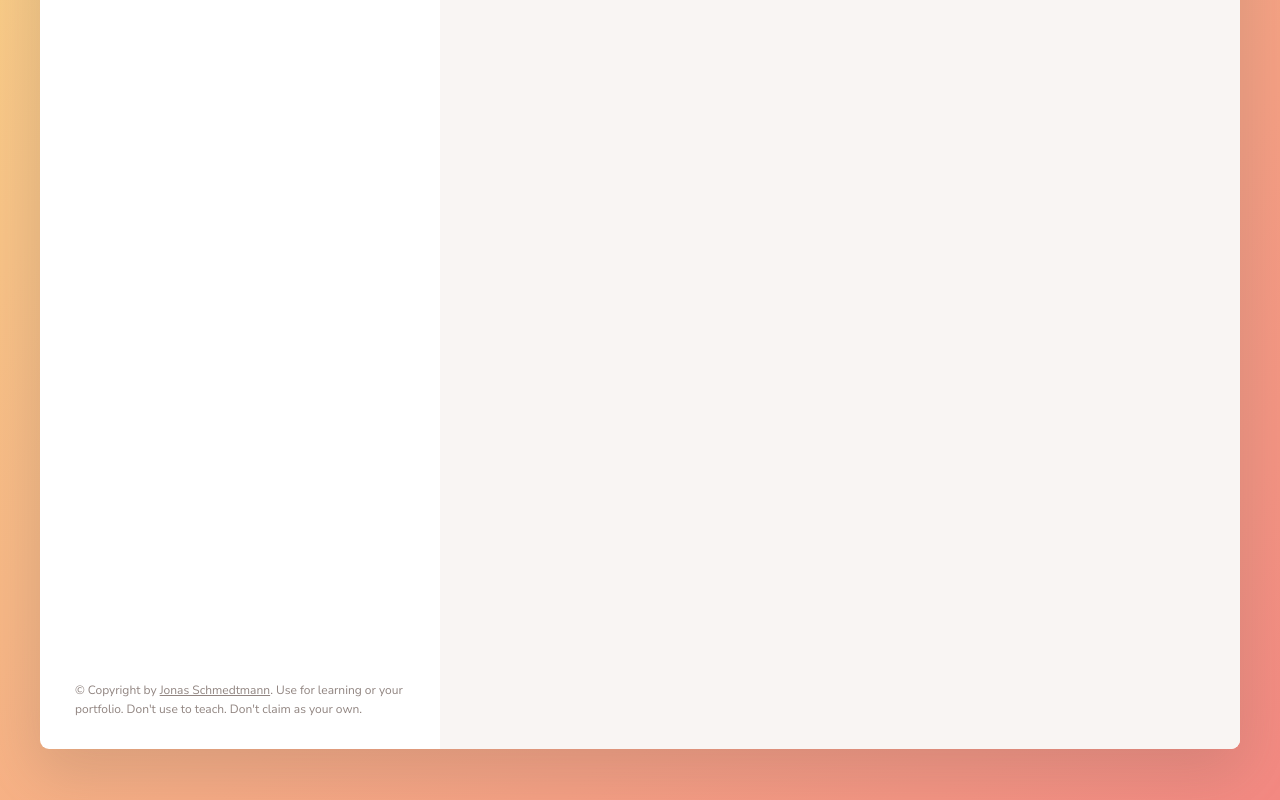
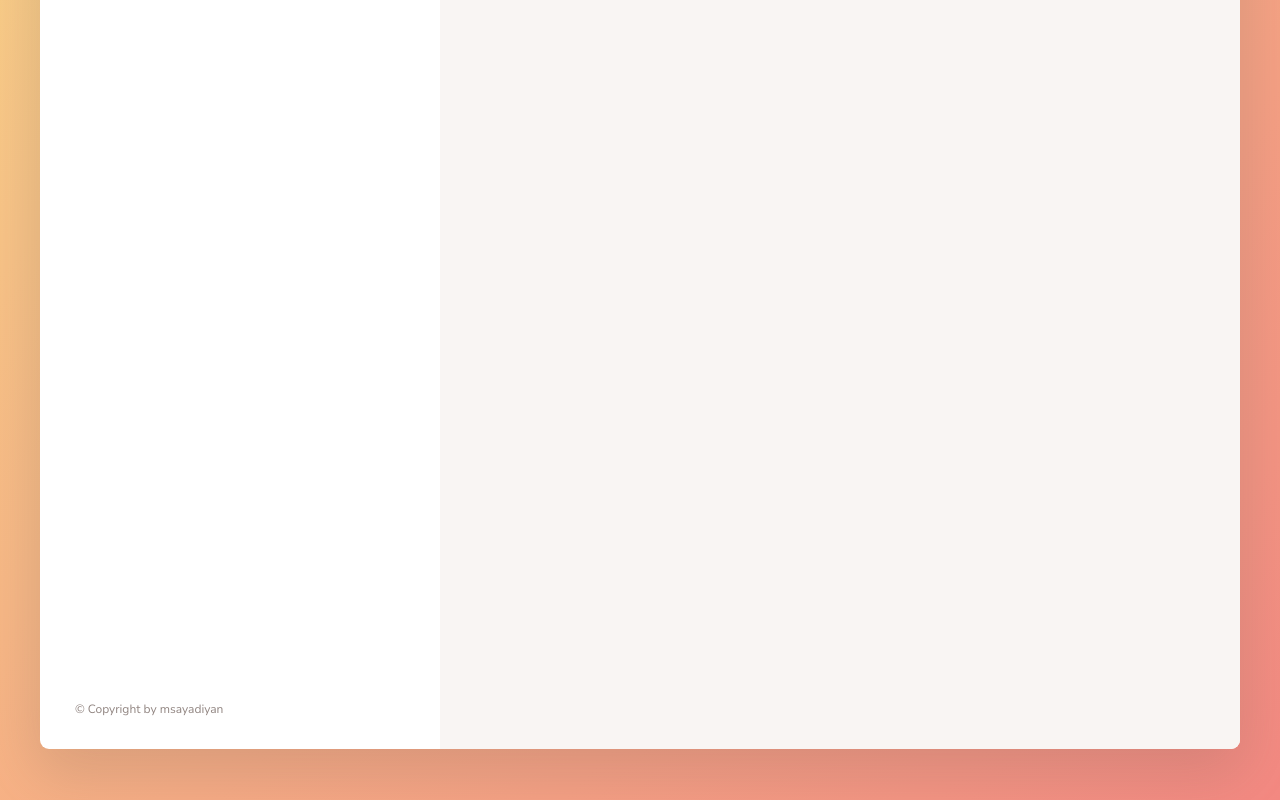
Before and after one commit to Mahboobeh-sayadiyan/My-Funny-Tiny-Project-Recipe-Finder, a website built with Parcel: page index.html in a window 1280 px wide. Shown: the part 472-1272 px from the top of the page. Built offline with nearby package versions, Linux system fonts and the light colour scheme.

Commit message:
'Initial-commit'

```diff
--- a/index.html
+++ b/index.html
@@ -107,16 +107,7 @@
           </button> -->
         </div>
 
-        <p class="copyright">
-          &copy; Copyright by
-          <a
-            class="twitter-link"
-            target="_blank"
-            href="https://twitter.com/jonasschmedtman"
-            >Jonas Schmedtmann</a
-          >. Use for learning or your portfolio. Don't use to teach. Don't claim
-          as your own.
-        </p>
+        <p class="copyright">&copy; Copyright by msayadiyan</p>
       </div>
 
       <div class="recipe">
--- a/package.json
+++ b/package.json
@@ -1,7 +1,7 @@
 {
-  "name": "starter",
+  "name": "Find Recipe",
   "version": "1.0.0",
-  "description": "forkify application",
+  "description": "find receipe application",
   "default": "index.html",
   "scripts": {
     "test": "echo \"Error: no test specified\" && exit 1",
```
